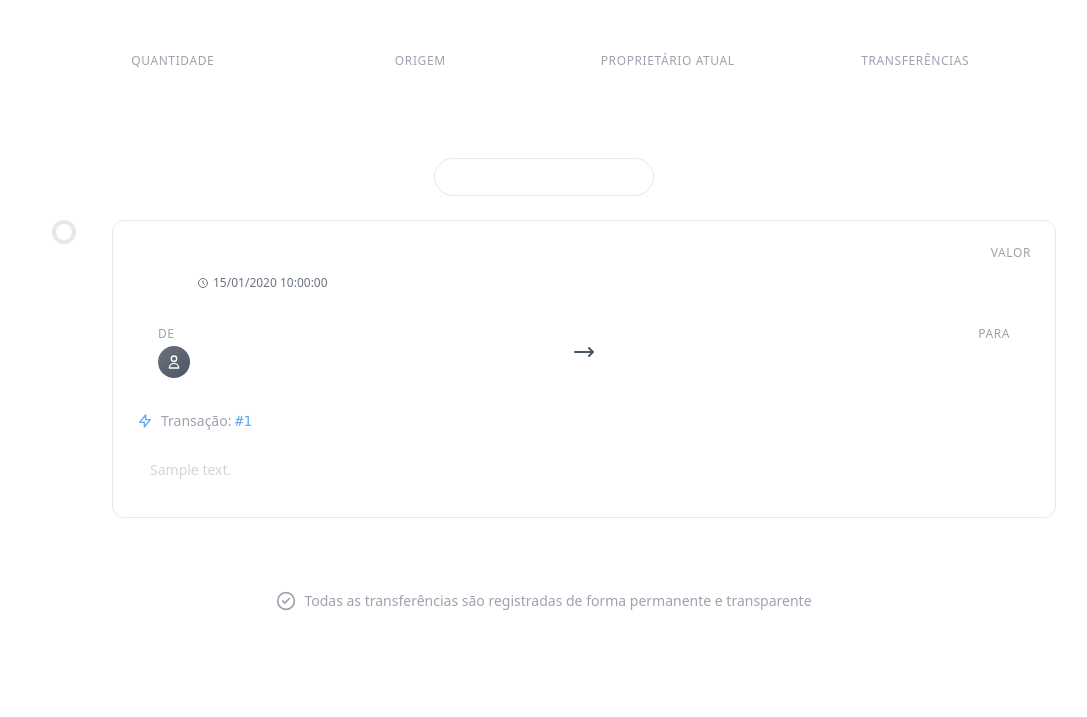
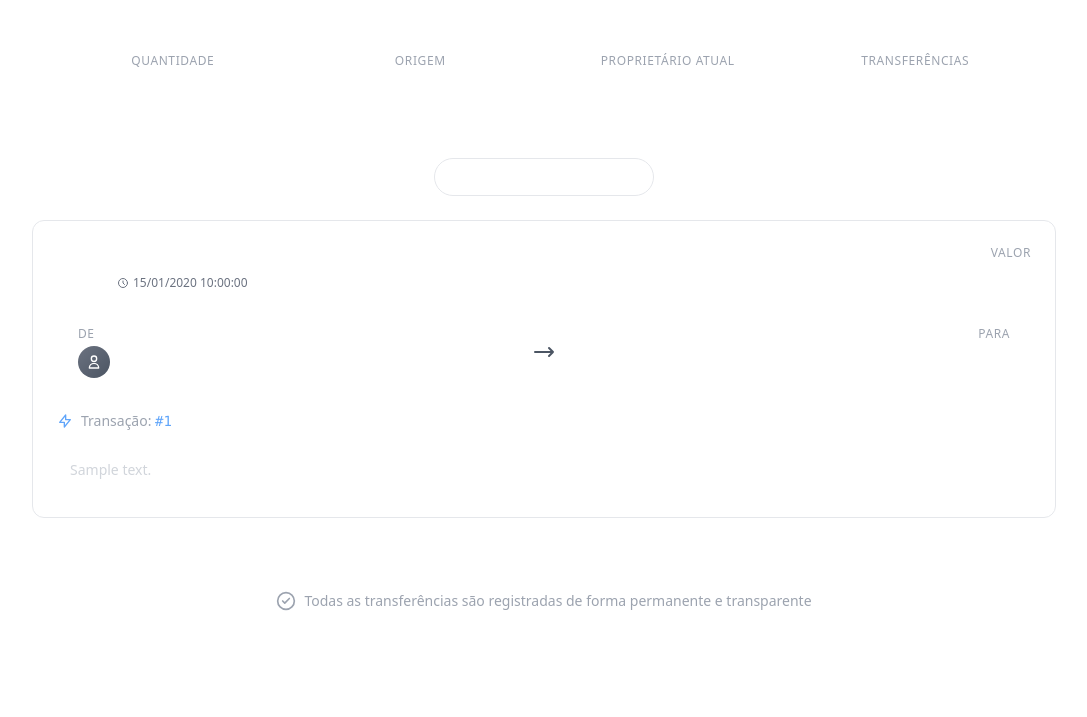
Before and after one commit to D-camara/Tucupy-Labs, a Django app: page /credits/1/history/ in a window 1280 px wide. Shown: the part 225-942 px from the top of the page, without its empty margins (96-1183 px from the left). Run offline with Django 5.2, Linux system fonts and the light colour scheme; tables that the repository leaves empty hold one stand-in row (values such as "Sample post"); some libraries are stand-ins or nearby versions.

Commit message:
Remove the vertical line on credit history screen

```diff
--- a/credits/templates/credits/history.html
+++ b/credits/templates/credits/history.html
@@ -62,14 +62,9 @@
 
   <!-- Ownership Timeline -->
   <div class="relative space-y-6 animate-slide-up" style="animation-delay: 0.2s;">
-    <!-- Vertical line -->
-    <div class="absolute left-8 top-0 bottom-0 w-0.5 bg-gradient-to-b from-tucupi-green-500 via-blue-500 to-purple-500"></div>
 
     {% for entry in history %}
-      <div class="relative pl-20 animate-slide-up" style="animation-delay: {{ forloop.counter|add:2|floatformat:1 }}00ms;">
-        <!-- Timeline dot -->
-        <div class="absolute left-5 w-6 h-6 rounded-full border-4 {% if entry.transfer_type == 'CREATION' %}bg-tucupi-green-500 border-tucupi-green-400 shadow-glow-green{% elif entry.transfer_type == 'SALE' %}bg-blue-500 border-blue-400{% else %}bg-purple-500 border-purple-400{% endif %}"></div>
-
+      <div class="relative animate-slide-up" style="animation-delay: {{ forloop.counter|add:2|floatformat:1 }}00ms;">
         <!-- Card -->
         <div class="glass rounded-xl p-6 border {% if entry.transfer_type == 'CREATION' %}border-tucupi-green-500/50 bg-tucupi-green-500/5{% elif entry.transfer_type == 'SALE' %}border-blue-500/50 bg-blue-500/5{% else %}border-purple-500/50 bg-purple-500/5{% endif %} hover-glow transition-all">
 
```
